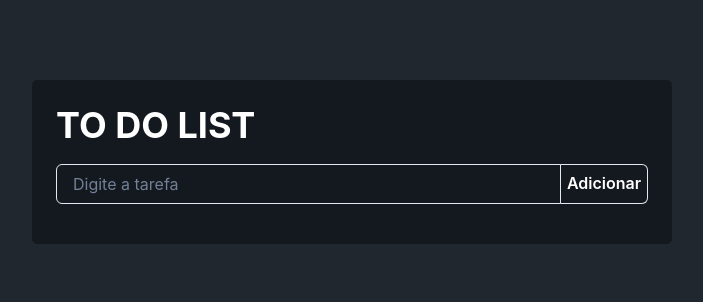
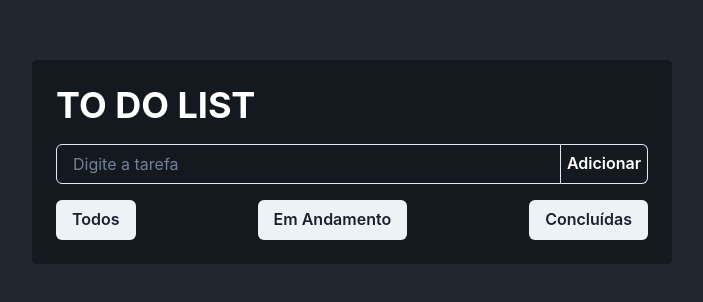
Before and after one commit to mateusbiancardi/toDoList, a Next.js app: page / in a window 1280 px wide. Shown: the part 238-540 px from the top of the page, without its empty margins (288-991 px from the left). Built offline with nearby package versions, Linux system fonts and the light colour scheme.

Commit message:
feat: filter

```diff
--- a/src/components/toDoTable.tsx
+++ b/src/components/toDoTable.tsx
@@ -1,4 +1,4 @@
-import theme from './theme';
+import theme from '../styles/theme';
 import {
     Button,
     ChakraProvider,
@@ -12,13 +12,19 @@ import {
     Text
 } from '@chakra-ui/react'
 
-import { CloseIcon } from '@chakra-ui/icons'
 import { useState } from 'react'
+import { CloseIcon } from '@chakra-ui/icons';
 
 export function ToDoTable () {
+    type Items = {
+        newTodo: string,
+        checkmarked: boolean,
+    }
+
     const [newTodo, setNewTodo] = useState<string>('')
-    const [tasks, setTasks] = useState<{ newTodo: string; checkmarked: boolean; delete: boolean}[]>([])
-
+    const [tasks, setTasks] = useState<Items[]>([])
+    const [filterTasks, setFilterTasks] = useState<Items[]>(tasks)
+    const [filter, setFilter] = useState('Todos')
 
     const handleChange = (event: React.ChangeEvent<HTMLInputElement>) => {
         setNewTodo(event.target.value)
@@ -27,7 +33,7 @@ export function ToDoTable () {
     const handleClick = () => {
         console.log('Enviado')
         if (newTodo != ''){
-            setTasks([...tasks, {newTodo, checkmarked: false, delete: false}])
+            setTasks([...tasks, {newTodo, checkmarked: false}])
         }
         setNewTodo('');
     }
@@ -51,18 +57,23 @@ export function ToDoTable () {
     }
 
     const handleDeleteTask = (index: number) => {
-        tasks.splice(index, 1)
-        setTasks(tasks.map((task, i) => {
-            if (i === index) {
-                tasks.splice(index, 1)
-            }
-            return task;
-          }));
+        setTasks(tasks.filter((task, i) => i !== index))
     }
+
+    const handleFilterChange = (filter: string) => {
+        setFilter(filter)
+        //setFilterTasks(handleFilter())
+    }
+
+    /*const handleFilter = () => {
+        return filter == 'Em andamento' ? tasks.filter(task => task.checkmarked) : filter == 'Completo' ? tasks.filter(task => !task.checkmarked) : tasks
+    }*/
 
     return (
         <ChakraProvider theme={theme}>
-            <Heading fontWeight="700" color="white">TO DO LIST</Heading>
+            <Heading display='flex' fontWeight="700" color="white">
+                TO DO LIST
+            </Heading>
             <InputGroup margin="1rem 0 0">
                 <Input fontWeight="400" placeholder="Digite a tarefa" color="white" type='text' onChange={handleChange} onKeyDown={handleKeyDown}/>
                 <InputRightAddon width='5.5rem' bg="#14191f">
@@ -74,8 +85,19 @@ export function ToDoTable () {
 
 
             <Container w="100%" margin="1rem 0 0 0" padding="0">
-                {tasks.map((task, index) => (
-                    <Flex margin="0.5rem 0 0 0" justifyContent='space-between'>
+                <Flex justifyContent='space-between' margin="1rem 0 0">
+                    <Button onClick={() => handleFilterChange('Todos')}>
+                        Todos
+                    </Button>
+                    <Button onClick={() => handleFilterChange('Em andamento')}>
+                        Em Andamento
+                    </Button>
+                    <Button onClick={() => handleFilterChange('Completo')}>
+                        Concluídas
+                    </Button>
+                </ Flex>
+                {(filter == 'Em andamento' ? tasks.filter(task => !task.checkmarked) : filter == 'Completo' ? tasks.filter(task => task.checkmarked) : tasks).map((task, index) => (
+                    <Flex key={index} margin="0.5rem 0 0 0" justifyContent='space-between'>
                         <Checkbox margin="0 0.5rem 0 0" isChecked={task.checkmarked} onChange={() => handleCheckboxChange(index)} style={{ textDecoration: task.checkmarked ? 'line-through' : undefined,  color: task.checkmarked ? 'gray' : 'white' }}>
                             <Text key={index}>{task.newTodo}</Text>
                         </Checkbox>
--- a/src/components/theme.tsx
+++ b/src/styles/theme.tsx
@@ -7,6 +7,8 @@ const theme = extendTheme({
     input: `'Inter', sans-serif`,
     button: `'Inter', sans-serif`
   },
+  initialColorMode: 'dark',
+  useSystemColorMode: false
 })
 
 export default theme
```
